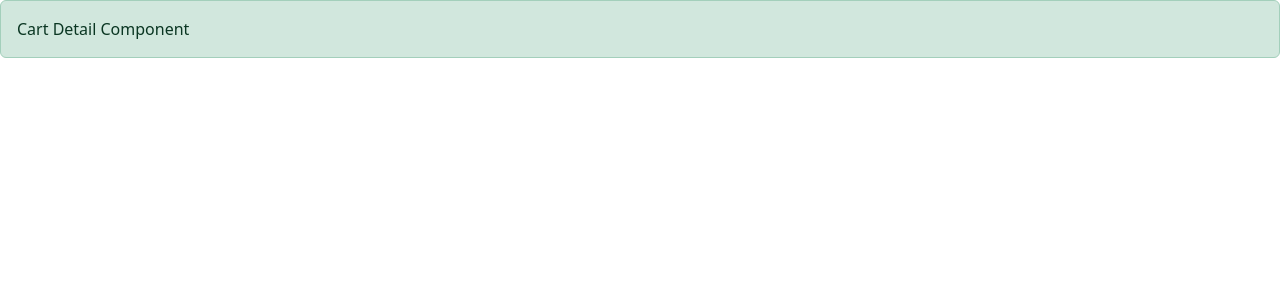
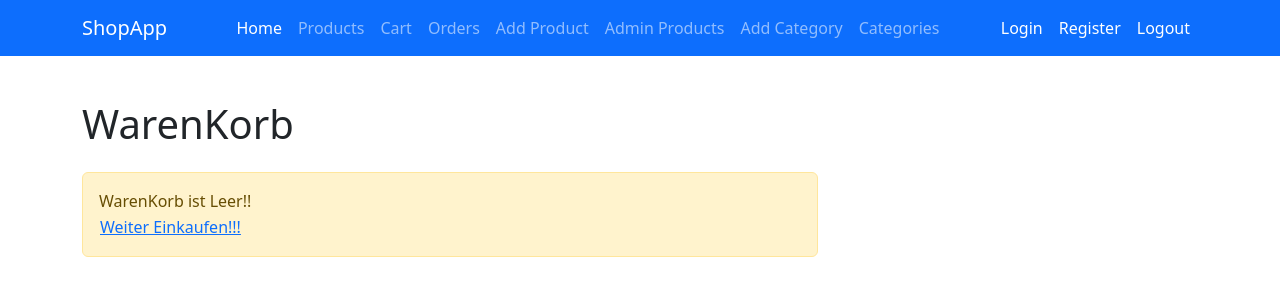
Before and after one commit to sbrycbc/my-shop-app, an Angular app: page /cart in a window 1280 px wide. Shown: the top 300 px of the page. Built offline with nearby package versions, Linux system fonts and the light colour scheme.

Commit message:
updated cart detail...

```diff
--- a/src/app/model/product.model.ts
+++ b/src/app/model/product.model.ts
@@ -2,7 +2,7 @@
     constructor(
         public id?: number,
         public name?: string,
-        public price?: number,
+        public price: number = 0,
         public imageUrl?: string,
         public description?: string,
         public category?: string                //  " ? "Bir özelliğin isteğe bağlı (optional) olduğunu ifade eder.
--- a/src/app/shop/cart-detail/cart-detail.component.html
+++ b/src/app/shop/cart-detail/cart-detail.component.html
@@ -1,3 +1,70 @@
-<div class="alert alert-success">
-    Cart Detail Component
+<app-navbar></app-navbar>
+
+<div class="container pt-100 mb-5">
+    <h1 class="mb-2">WarenKorb</h1>
+    <div class="row">
+        <div class="col-8">
+            <ng-container *ngIf="cart.itemCount>0">
+                <table class="table table-hover">
+                    <thead>
+                        <tr>
+                            <th></th>
+                            <th>Product</th>
+                            <th>Price</th>
+                            <th>Menge</th>
+                            <th>Total</th>
+                            <th></th>
+                        </tr>
+                    </thead>
+                    <tbody>
+                        <tr *ngFor="let item of cart.items">
+                            <td>
+                                <img src="assets/img/{{item.product.imageUrl}}" width="80" alt="">
+                            </td>
+                            <td>{{item.product.name}}</td>
+                            <td>{{item.product.price}} Euro</td>
+                            <td>{{item.quantity}}</td>
+                            <td>{{item.quantity * item.product.price}}Euro</td>
+                            <td>
+                                <button class="btn btn-danger btn-sm">
+                                    <i class="fa fa-times fa-fw"></i>
+                                </button>
+                            </td>
+                        </tr>
+                    </tbody>
+                </table>
+            </ng-container>
+            <ng-container *ngIf="cart.itemCount==0">
+                <div class="alert alert-warning mt-3">
+                    WarenKorb ist Leer!! <br>
+                    <button routerLink="/shop"class="btn btn-link p-0">
+                    Weiter Einkaufen!!!
+                    </button>
+                </div>
+            </ng-container>
+        </div>
+        <div class="col-4">
+            <ng-container *ngIf="cart.itemCount>0">
+                <div class="text-left">
+                    <h4>Alle Waren</h4>
+                </div>
+                <table class="table">
+                    <tbody>
+                        <tr>
+                            <th>Total</th>
+                            <td>{{cart.total}} Euro </td>
+                        </tr>
+                    </tbody>
+                </table>
+            <div>
+                <button routerLink="/shop" class="btn btn-primary btn-sm ">
+                    Weiter Einkaufen
+                </button>
+                <button routerLink="/checkout" class="btn btn-primary btn-sm ml-3">
+                    Alles dass!!!
+                </button>
+            </div>
+            </ng-container>
+        </div>
+    </div>
 </div>
--- a/src/app/shop/cart-detail/cart-detail.component.ts
+++ b/src/app/shop/cart-detail/cart-detail.component.ts
@@ -1,10 +1,17 @@
-import { Component } from '@angular/core';
+import { Component, OnInit } from '@angular/core';
+import { Cart } from 'src/app/model/cart.model';
 
 @Component({
   selector: 'cart-detail',
   templateUrl: './cart-detail.component.html',
   styleUrls: ['./cart-detail.component.css']
 })
-export class CartDetailComponent {
+export class CartDetailComponent implements OnInit {
+
+  constructor(public cart: Cart) { }
+
+  ngOnInit()  {
+
+  }
 
 }
--- a/src/app/shop/navbar/navbar.component.html
+++ b/src/app/shop/navbar/navbar.component.html
@@ -3,28 +3,28 @@
         <a href="" class="navbar-brand">ShopApp</a>
         <ul class="navbar-nav mr-auto">
             <li class="navbar-nav">
-                <a href="" class="nav-link active">Home</a>
+                <a routerLink="/shop" class="nav-link active">Home</a>
             </li>
             <li class="navbar-nav">
-                <a href="" class="nav-link ">Products</a>
+                <a  routerLink="/shop" class="nav-link ">Products</a>
             </li>
             <li class="navbar-nav">
-                <a href="" class="nav-link ">Cart</a>
+                <a  routerLink="/cart" class="nav-link ">Cart</a>
             </li>
             <li class="navbar-nav">
-                <a href="" class="nav-link ">Orders</a>
+                <a  routerLink="/shop" class="nav-link ">Orders</a>
             </li>
             <li class="navbar-nav">
-                <a href="" class="nav-link ">Add Product</a>
+                <a  routerLink="/shop" class="nav-link ">Add Product</a>
             </li>
             <li class="navbar-nav">
-                <a href="" class="nav-link ">Admin Products</a>
+                <a  routerLink="/shop" class="nav-link ">Admin Products</a>
             </li>
             <li class="navbar-nav">
-                <a href="" class="nav-link ">Add Category</a>
+                <a  routerLink="/shop" class="nav-link ">Add Category</a>
             </li>
             <li class="navbar-nav">
-                <a href="" class="nav-link ">Categories</a>
+                <a  routerLink="/shop" class="nav-link ">Categories</a>
             </li>
         </ul>
         <ul class="navbar-nav ml-auto">
--- a/src/app/shop/shop.component.html
+++ b/src/app/shop/shop.component.html
@@ -7,19 +7,17 @@
         <app-cart-summary></app-cart-summary>
 
         <div class="list-group">
-            <a
-                href="#"
+            <button
                 (click)="changeCategory()"
                 class="list-group-item list-group-item-action">
                 All Categories
-            </a>
-            <a  *ngFor="let c of categories"
+            </button>
+            <button  *ngFor="let c of categories"
                  (click)="changeCategory(c)"
-                 href="#"
                  class="list-group-item list-group-item-action"
                  [class.active]="c==selectedCategory">
                  {{c.name}}
-            </a>
+            </button>
 
         </div>
     </div>
--- a/src/app/shop/shop.component.ts
+++ b/src/app/shop/shop.component.ts
@@ -4,13 +4,11 @@
 import { Product } from "../model/product.model";
 import { Category } from "../model/category.model";
 import { Cart } from "../model/cart.model";
+import { Router } from "@angular/router";
 
 @Component({
     selector: 'shop',
-    templateUrl:'shop.component.html',
-    styles: [`
-        .pt-100 {padding-top:100px;}
-        `]
+    templateUrl:'shop.component.html'
 })
 
 export class ShopComponent {
@@ -22,7 +20,8 @@
     constructor(
         private productRepository: ProductRepository,
         private categoryRepository: CategoryRepository,
-        private cart: Cart ) { }
+        private cart: Cart,
+        private router: Router) { }
 
     get products(): Product[] {
        let index = (this.selectedPage-1)*this.productPerPage
@@ -51,5 +50,6 @@
     }
     addProductToCart(product: Product) {
         this.cart.addItem(product);
+        this.router.navigateByUrl('/cart');
     }
 }
--- a/src/app/shop/shop.module.ts
+++ b/src/app/shop/shop.module.ts
@@ -7,11 +7,12 @@
 import { CartSummaryComponent } from './cart-summary/cart-summary.component';
 import { CartDetailComponent } from './cart-detail/cart-detail.component';
 import { CheckoutComponent } from './checkout/checkout.component';
+import { RouterModule } from '@angular/router';
 
 
 @NgModule({
 
-    imports: [ModelModule, BrowserModule, FormsModule],
+    imports: [ModelModule, BrowserModule, FormsModule, RouterModule],
     providers: [],
     declarations: [ ShopComponent, NavbarComponent, CartSummaryComponent, CartDetailComponent, CheckoutComponent],
     exports: [ ShopComponent,CartDetailComponent, CheckoutComponent]
--- a/src/styles.css
+++ b/src/styles.css
@@ -1 +1,4 @@
 /* You can add global styles to this file, and also import other style files */
+  .pt-100 {
+      padding-top: 100px;
+  }
```
Also changed, not shown: 1 other file (tests, documents, lock files or other folders).
